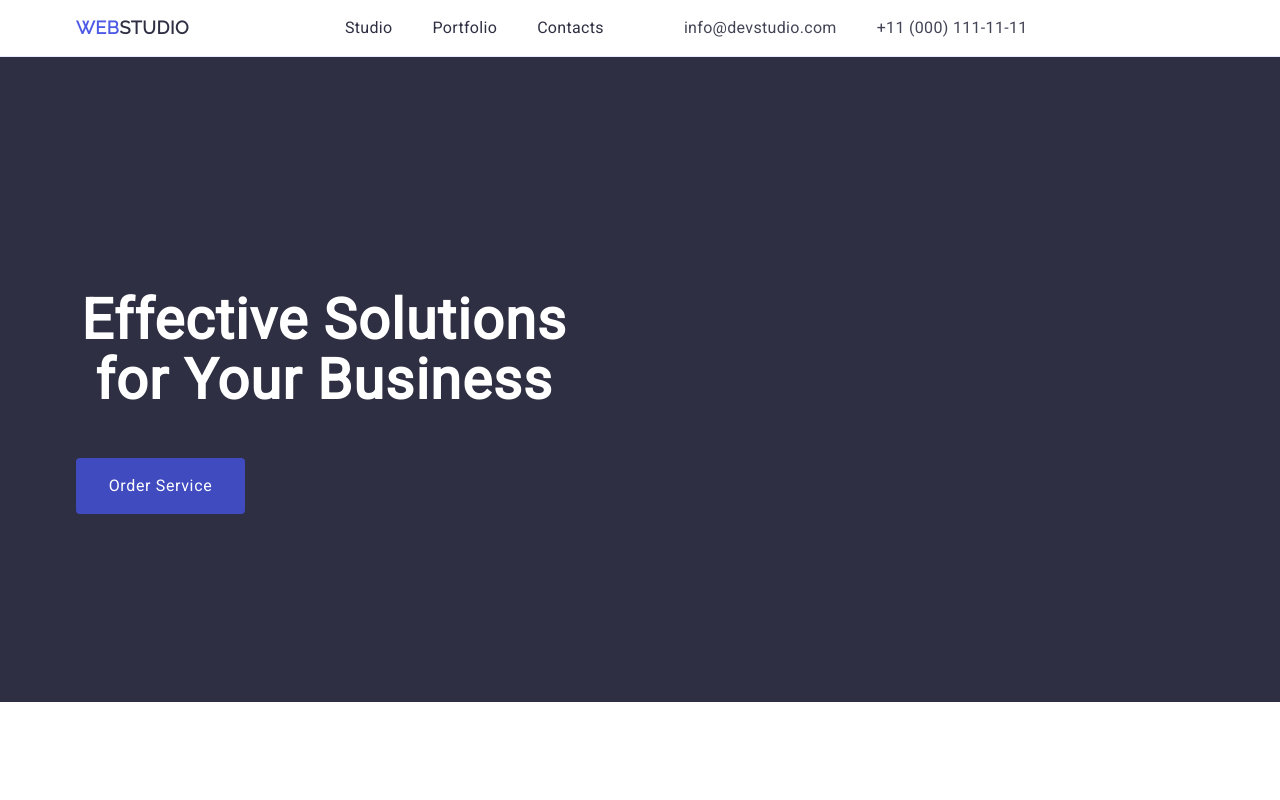
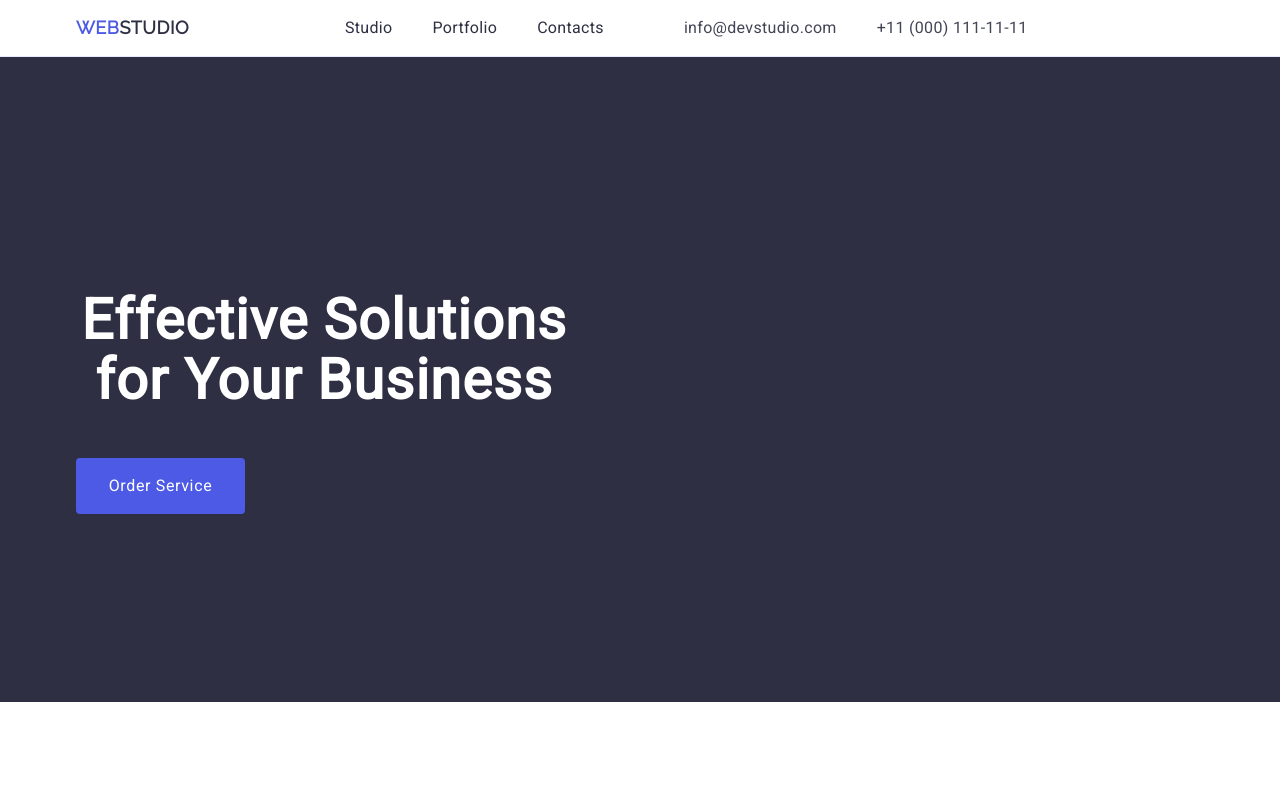
Before and after one commit to rlmgtr/goit-markup-hw-03, a plain HTML site: page index.html in a window 1280 px wide. In both pictures the pointer is over the button "Order Service". Shown: the top 800 px of the page. Drawn offline with nearby package versions, Linux system fonts and the light colour scheme.

Commit message:
index buttons

```diff
--- a/css/style.css
+++ b/css/style.css
@@ -1,5 +1,4 @@
 :root {
-  --button-border-color: #e7e9fc;
   --white: #fff;
   --ocean: #e7e9fc;
 }
@@ -102,17 +101,12 @@ body {
   color: #ffffff;
 }
 
-.first-section-button:hover,
-:focus {
-  background-color: #404bbf;
-}
-
 .first-section-button {
   cursor: pointer;
 }
 
 .first-section-button :hover,
-.first-section-button focus {
+.first-section-button :focus {
   background-color: var(--ocean);
   color: var(white);
   border: 1px solid;
```
